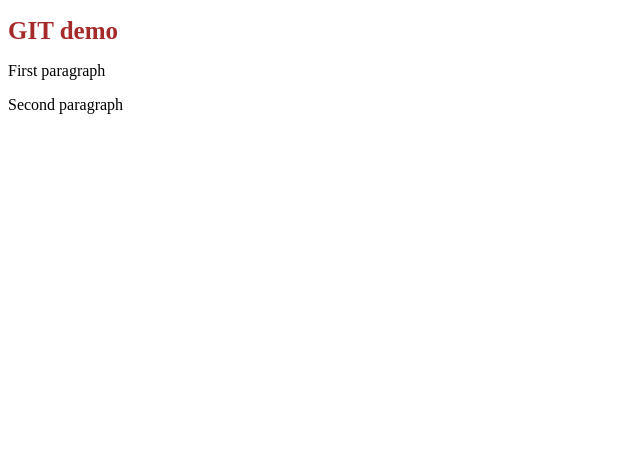
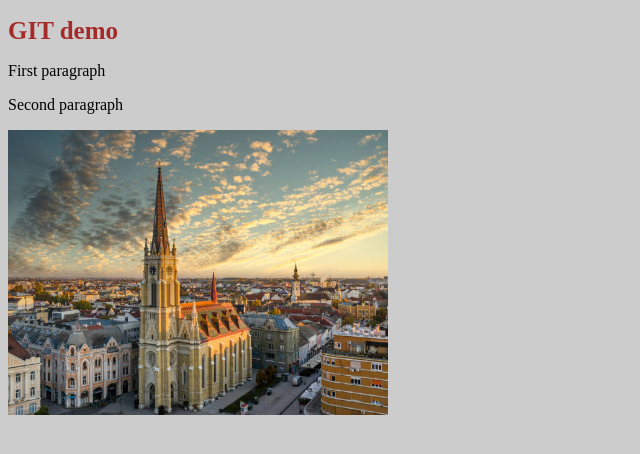
Before and after one commit to csiPIab/smart, a plain HTML site: page index.html in a window 1280 px wide. Shown: the whole page, without its empty margins (0-640 px from the left). Drawn offline with Linux system fonts and the light colour scheme.

Commit message:
Added: image

```diff
--- a/CSS/styles.css
+++ b/CSS/styles.css
@@ -1,5 +1,5 @@
 body {
-    background-color: ccc;
+    background-color: #ccc;
 }
 
 h1 {
--- a/index.html
+++ b/index.html
@@ -11,6 +11,7 @@
     <h1>GIT demo</h1>
     <p>First paragraph</p>
     <p>Second paragraph</p>
+    <img src="./img/novisad.jpg" alt="Novi Sad center panorama" width="380px">
 
 </body>
 </html>
```
Also changed, not shown: img/novisad.jpg (added).
